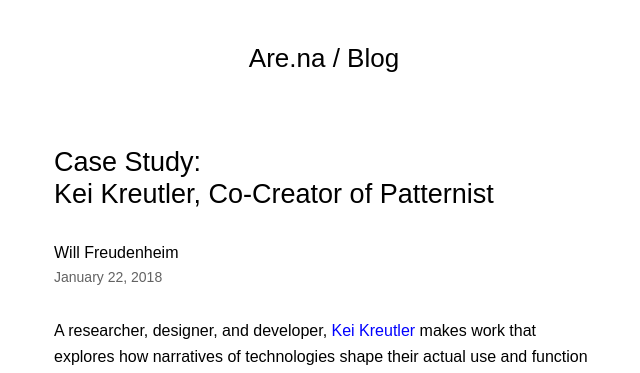
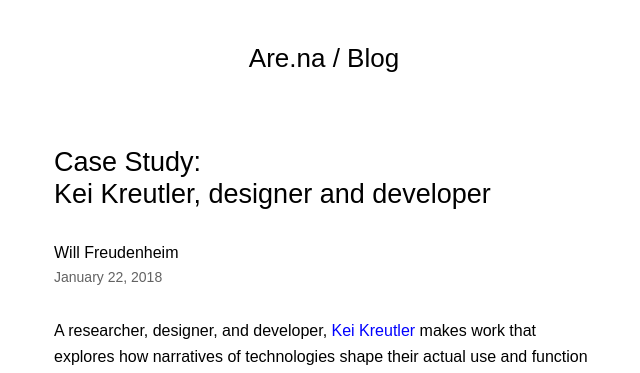
Before and after one commit to aredotna/building, a Jekyll site: the page built from _posts/2018-01-22-kei-kreutler.markdown, in a window 1280 px wide and 900 px high. Shown: the top 373 px of the window, without its empty margins (316-956 px from the left). Built offline with Jekyll 4.4.1, drawn with Linux system fonts in a browser that asks for light colours.

Commit message:
Update 2018-01-22-kei-kreutler.markdown

```diff
--- a/_posts/2018-01-22-kei-kreutler.markdown
+++ b/_posts/2018-01-22-kei-kreutler.markdown
@@ -1,5 +1,5 @@
 ---
-title: Kei Kreutler, Co-Creator of Patternist
+title: Kei Kreutler, designer and developer
 date: 2018-01-22 12:00:00 Z
 categories:
 - Case Study
```
